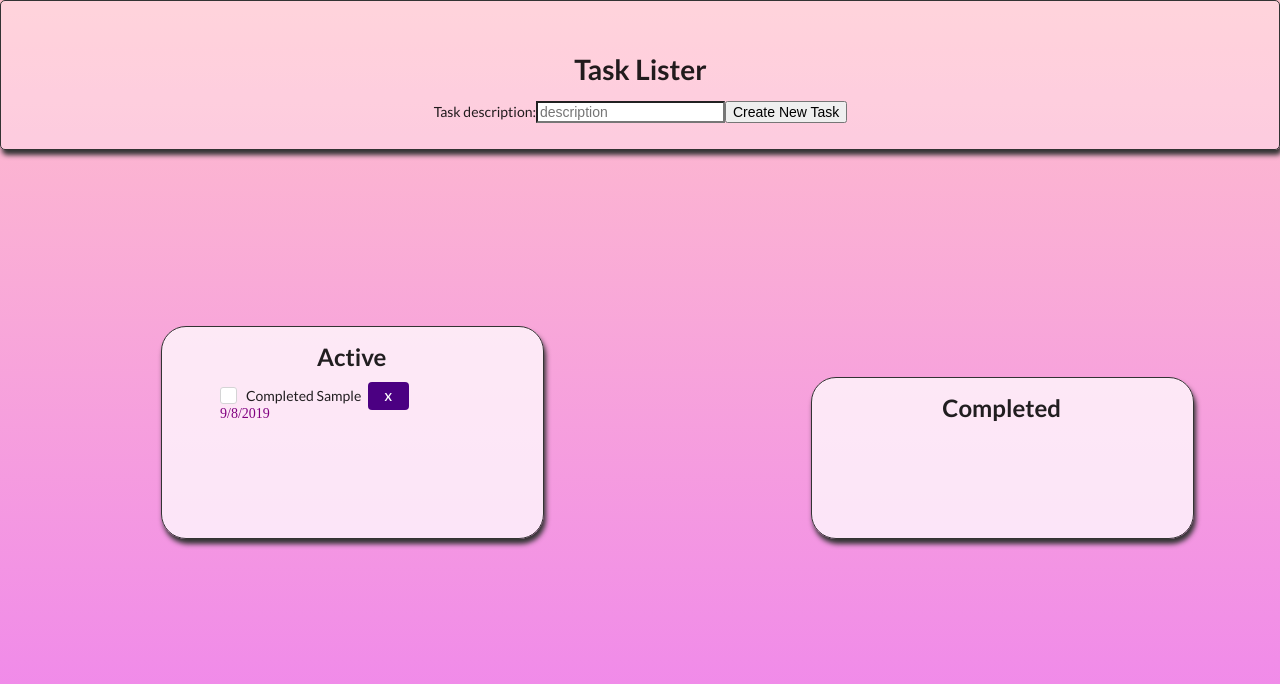
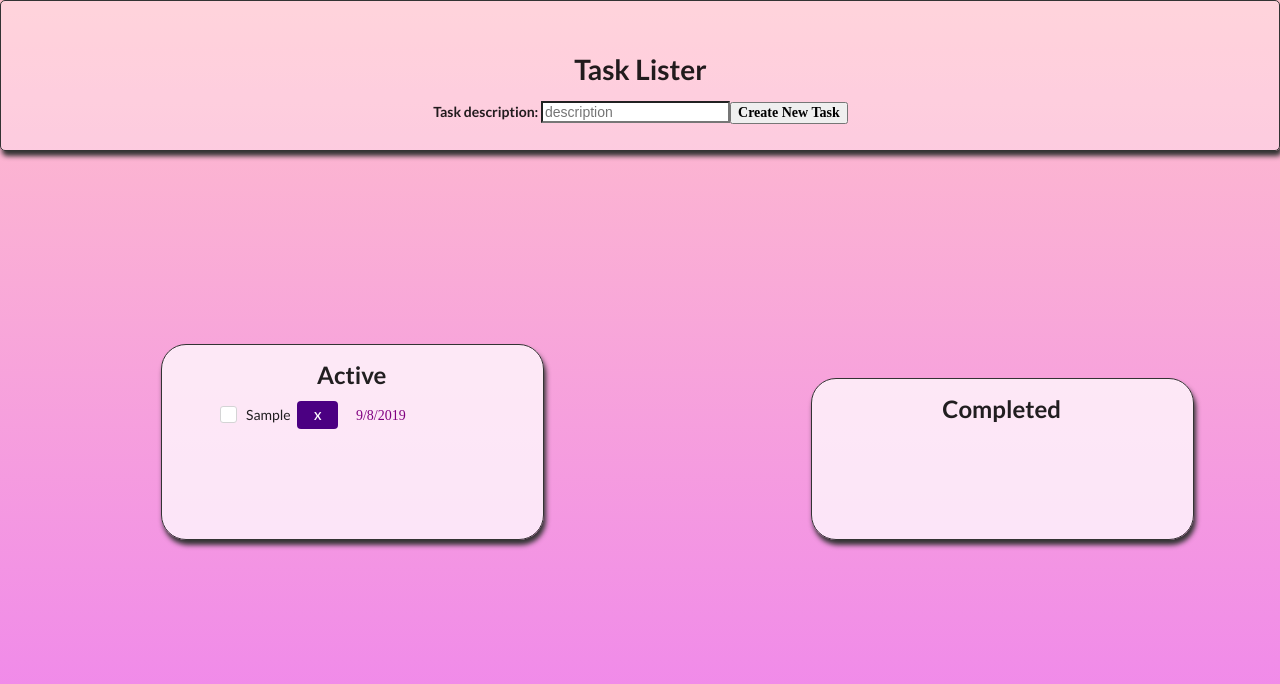
Before and after one commit to hannah6530/To-Do-List, a React (Create React App) app: page / in a window 1280 px wide. Both pictures are taken after typing "Sample" into the empty fields and a click on the button "Create New Task". Shown: the top 684 px of the page. Built offline with nearby package versions, Linux system fonts and the light colour scheme.

Commit message:
more additional changes

```diff
--- a/src/Components/Todo.js
+++ b/src/Components/Todo.js
@@ -36,7 +36,7 @@ class Todo extends React.Component{
           textDecorationLine: this.state.checked ? 'line-through' : 'none',
           textDecorationStyle: 'solid', textDecorationColor: 'red'
         }}>
-          Completed {title}
+          {title}
           </label>
           <button onClick={this.handleDeleteTask} style={{
           backgroundColor: 'indigo',
@@ -45,7 +45,12 @@ class Todo extends React.Component{
           right: '-50px',
           top: '-5px'
         }}className="mini ui button"> X </button>
-        <p style={{fontFamily: 'cursive', color: 'purple'}}>{formatted_date}</p>
+        <p  style={{
+          fontFamily: 'cursive', color: 'purple',
+          position: 'absolute',
+          right: '-115px',
+          top: '0px'
+        }}>{formatted_date}</p>
       </div>
     )
   }
--- a/src/Components/Todoform.js
+++ b/src/Components/Todoform.js
@@ -7,9 +7,9 @@ class Todoform  extends React.Component {
     return(
 
       <form onSubmit={handleSubmit}>
-        <label>Task description:</label>
+        <label style={{fontWeight: 'bold'}}>Task description: </label>
         <input type="text" name="name" placeholder="description" value={task} onChange={handleChange}/>
-        <button className="formButton">Create New Task</button>
+        <button style={{fontFamily: 'cursive', fontWeight:'bold'}}className="formButton">Create New Task</button>
       </form>
 
     )
```
